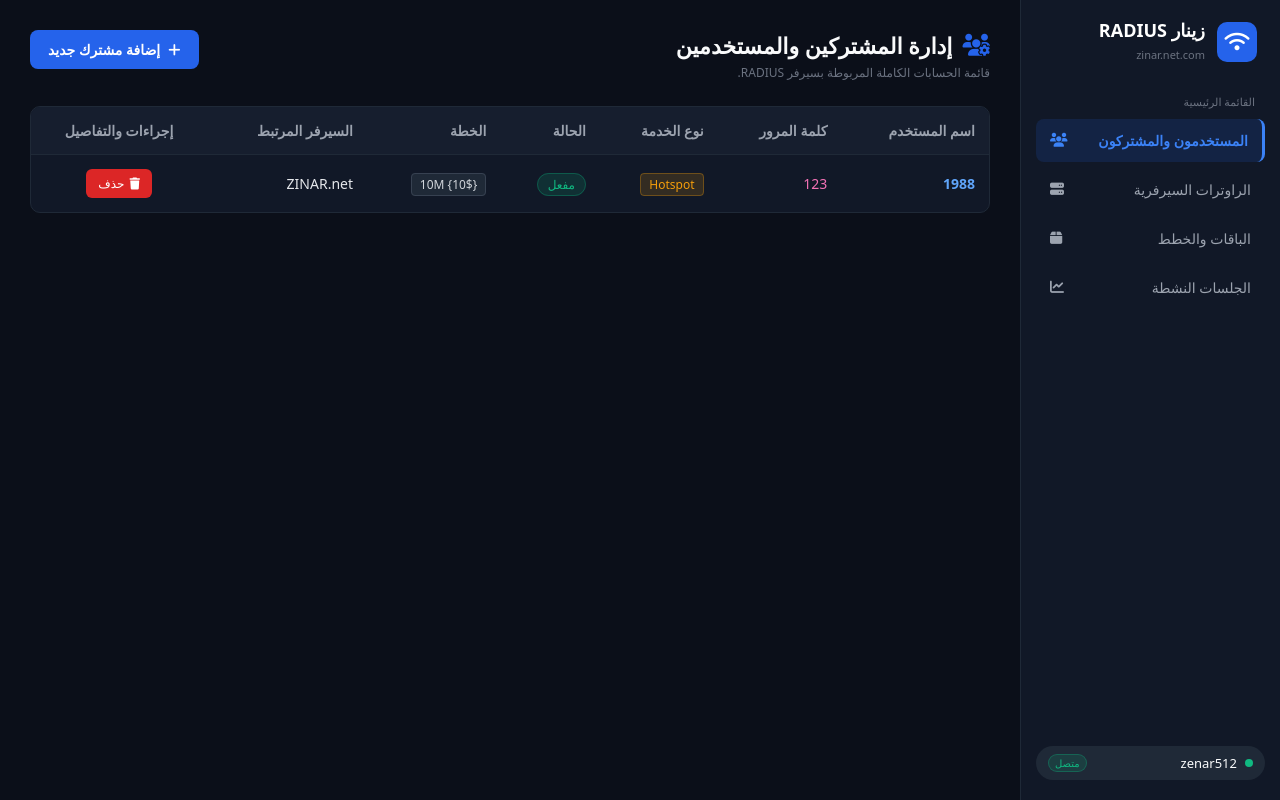
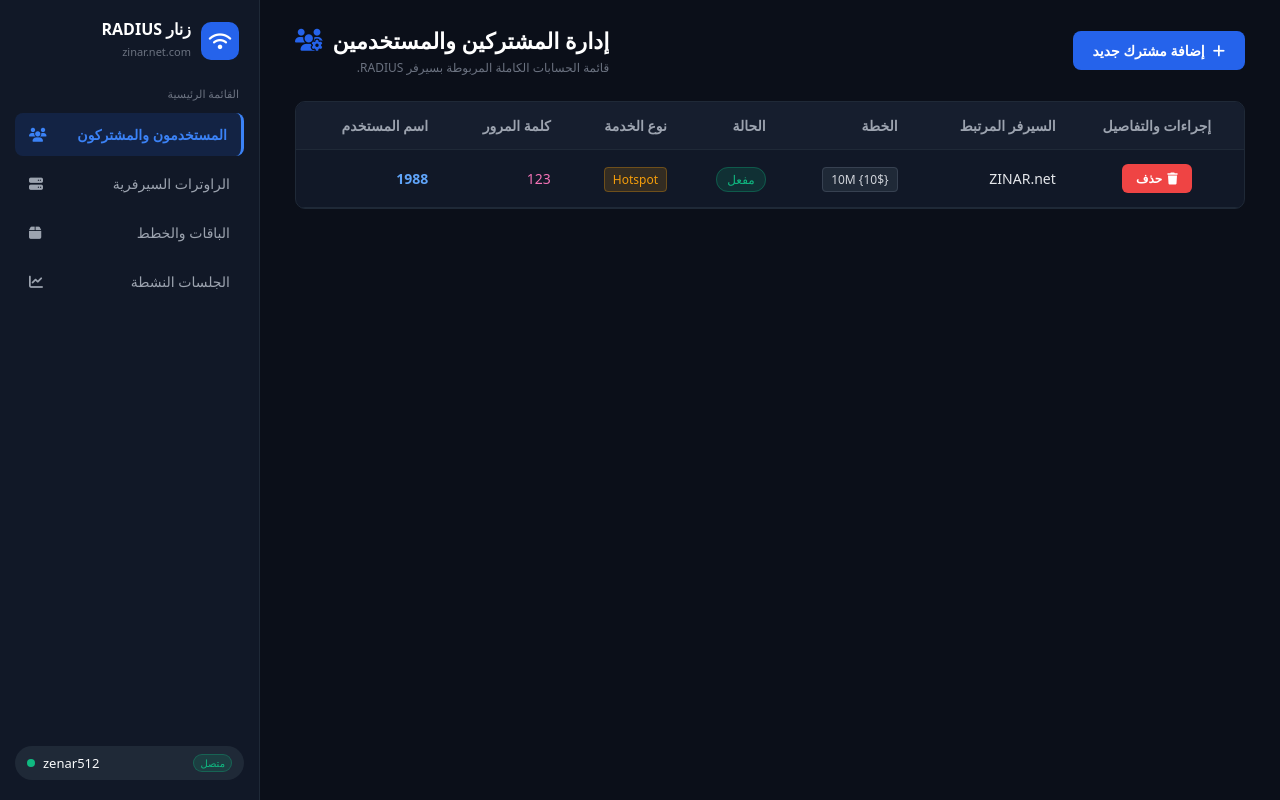
Before and after one commit to abokareemalan512-coder/zinar-radius, a Flask app: page /dashboard in a window 1280 px wide. Run offline with Flask 3, Linux system fonts and the light colour scheme.

Commit message:
Update dashboard HTML for RTL and style changes

```diff
--- a/templates/dashboard.html
+++ b/templates/dashboard.html
@@ -3,8 +3,8 @@
 <head>
     <meta charset="UTF-8">
     <meta name="viewport" content="width=device-width, initial-scale=1.0">
-    <title>زينار RADIUS - لوحة التحكم</title>
-    <!-- FontAwesome & Google Fonts -->
+    <title>زنار RADIUS - لوحة التحكم</title>
+    <!-- FontAwesome Font -->
     <link rel="stylesheet" href="https://cdnjs.cloudflare.com/ajax/libs/font-awesome/6.4.0/css/all.min.css">
 
     <style>
@@ -18,26 +18,145 @@
         body {
             background-color: #0b0f19;
             color: #f9fafb;
-            display: flex;
-            min-height: 100vh;
+            height: 100vh;
+            overflow: hidden;
             direction: rtl;
         }
 
-        /* Layout Structure */
+        /* Container Main Layout */
         .app-container {
             display: flex;
-            width: 100%;
+            width: 100vw;
             height: 100vh;
+        }
+
+        /* 1. Main Content Left Side */
+        .main-content {
+            flex: 1;
+            padding: 25px 35px;
+            overflow-y: auto;
+            background-color: #0b0f19;
+        }
+
+        .content-header {
+            display: flex;
+            justify-content: space-between;
+            align-items: center;
+            margin-bottom: 25px;
+        }
+
+        .page-title h2 {
+            font-size: 22px;
+            font-weight: bold;
+            display: flex;
+            align-items: center;
+            gap: 10px;
+            color: #ffffff;
+        }
+
+        .page-title p {
+            font-size: 12px;
+            color: #6b7280;
+            margin-top: 4px;
+        }
+
+        .btn-add-new {
+            background-color: #2563eb;
+            color: #ffffff;
+            border: none;
+            padding: 10px 20px;
+            border-radius: 8px;
+            font-size: 14px;
+            font-weight: 600;
+            cursor: pointer;
+            display: flex;
+            align-items: center;
+            gap: 8px;
+            transition: background 0.2s;
+        }
+
+        .btn-add-new:hover {
+            background-color: #1d4ed8;
+        }
+
+        /* Table Design */
+        .table-container {
+            background-color: #111827;
+            border: 1px solid #1f2937;
+            border-radius: 10px;
             overflow: hidden;
         }
 
-        /* Sidebar Design */
+        table {
+            width: 100%;
+            border-collapse: collapse;
+            text-align: right;
+            font-size: 14px;
+        }
+
+        th {
+            background-color: #161e2e;
+            color: #9ca3af;
+            padding: 14px;
+            font-weight: 600;
+            border-bottom: 1px solid #1f2937;
+        }
+
+        td {
+            padding: 14px;
+            border-bottom: 1px solid #1f2937;
+            color: #e5e7eb;
+        }
+
+        .badge-status {
+            background-color: rgba(16, 185, 129, 0.15);
+            color: #10b981;
+            border: 1px solid rgba(16, 185, 129, 0.3);
+            padding: 3px 10px;
+            border-radius: 12px;
+            font-size: 12px;
+        }
+
+        .badge-type {
+            background-color: rgba(245, 158, 11, 0.15);
+            color: #f59e0b;
+            border: 1px solid rgba(245, 158, 11, 0.3);
+            padding: 3px 8px;
+            border-radius: 4px;
+            font-size: 12px;
+        }
+
+        .badge-plan {
+            background-color: #1f2937;
+            color: #d1d5db;
+            border: 1px solid #374151;
+            padding: 3px 8px;
+            border-radius: 4px;
+            font-size: 12px;
+        }
+
+        .btn-delete {
+            background-color: #ef4444;
+            color: #ffffff;
+            border: none;
+            padding: 6px 14px;
+            border-radius: 6px;
+            font-size: 12px;
+            cursor: pointer;
+            display: inline-flex;
+            align-items: center;
+            gap: 5px;
+            font-weight: bold;
+        }
+
+        /* 2. Sidebar Right Side */
         .sidebar {
             width: 260px;
             background-color: #111827;
-            border-left: 1px solid #1f2937;
+            border-right: 1px solid #1f2937;
             display: flex;
             flex-direction: column;
+            justify-content: space-between;
             padding: 20px 15px;
             flex-shrink: 0;
         }
@@ -45,25 +164,31 @@
         .brand-header {
             display: flex;
             align-items: center;
-            gap: 12px;
-            margin-bottom: 30px;
-            padding: 0 8px;
+            justify-content: space-between;
+            margin-bottom: 25px;
+            padding: 0 5px;
+        }
+
+        .brand-title-wrap {
+            display: flex;
+            align-items: center;
+            gap: 10px;
         }
 
         .brand-logo {
             background-color: #2563eb;
             color: #ffffff;
-            width: 40px;
-            height: 40px;
+            width: 38px;
+            height: 38px;
             border-radius: 10px;
             display: flex;
             align-items: center;
             justify-content: center;
-            font-size: 20px;
+            font-size: 18px;
         }
 
         .brand-text h1 {
-            font-size: 18px;
+            font-size: 16px;
             font-weight: bold;
             color: #ffffff;
             line-height: 1.2;
@@ -77,8 +202,8 @@
         .nav-section-title {
             font-size: 11px;
             color: #6b7280;
-            margin-bottom: 10px;
-            padding: 0 10px;
+            margin-bottom: 12px;
+            padding: 0 5px;
         }
 
         .nav-menu {
@@ -112,14 +237,20 @@
         }
 
         .user-profile-badge {
-            margin-top: auto;
             background-color: #1f2937;
             padding: 8px 12px;
             border-radius: 20px;
             display: flex;
             align-items: center;
+            justify-content: space-between;
+            font-size: 13px;
+            margin-top: auto;
+        }
+
+        .user-info {
+            display: flex;
+            align-items: center;
             gap: 8px;
-            font-size: 13px;
         }
 
         .status-dot {
@@ -129,153 +260,33 @@
             border-radius: 50%;
         }
 
-        /* Main Content */
-        .main-content {
-            flex: 1;
-            padding: 30px;
-            overflow-y: auto;
-        }
-
-        .content-header {
-            display: flex;
-            justify-content: space-between;
-            align-items: flex-start;
-            margin-bottom: 25px;
-        }
-
-        .page-title h2 {
-            font-size: 22px;
-            font-weight: bold;
-            display: flex;
-            align-items: center;
-            gap: 10px;
-        }
-
-        .page-title p {
-            font-size: 12px;
-            color: #6b7280;
-            margin-top: 4px;
-        }
-
-        .btn-primary-custom {
-            background-color: #2563eb;
-            color: #ffffff;
-            border: none;
-            padding: 10px 18px;
-            border-radius: 8px;
-            font-size: 14px;
-            font-weight: 600;
-            cursor: pointer;
-            display: flex;
-            align-items: center;
-            gap: 8px;
-            transition: background 0.2s;
-        }
-
-        .btn-primary-custom:hover {
-            background-color: #1d4ed8;
-        }
-
-        /* Data Table */
-        .table-container {
-            background-color: #111827;
-            border: 1px solid #1f2937;
-            border-radius: 10px;
-            overflow: hidden;
-        }
-
-        table {
-            width: 100%;
-            border-collapse: collapse;
-            text-align: right;
-            font-size: 14px;
-        }
-
-        th {
-            background-color: #161e2e;
-            color: #9ca3af;
-            padding: 14px;
-            font-weight: 600;
-            border-bottom: 1px solid #1f2937;
-        }
-
-        td {
-            padding: 14px;
-            border-bottom: 1px solid #1f2937;
-            color: #e5e7eb;
-        }
-
-        tr:last-child td {
-            border-bottom: none;
-        }
-
-        .badge-status {
-            background-color: rgba(16, 185, 129, 0.15);
-            color: #10b981;
-            border: 1px solid rgba(10, 185, 129, 0.3);
-            padding: 2px 10px;
-            border-radius: 12px;
-            font-size: 12px;
-        }
-
-        .badge-type {
-            background-color: rgba(245, 158, 11, 0.15);
-            color: #f59e0b;
-            border: 1px solid rgba(245, 158, 11, 0.3);
-            padding: 2px 8px;
-            border-radius: 4px;
-            font-size: 12px;
-        }
-
-        .badge-plan {
-            background-color: #1f2937;
-            color: #d1d5db;
-            border: 1px solid #374151;
-            padding: 2px 8px;
-            border-radius: 4px;
-            font-size: 12px;
-        }
-
-        .btn-delete {
-            background-color: #dc2626;
-            color: #ffffff;
-            border: none;
-            padding: 6px 12px;
-            border-radius: 6px;
-            font-size: 12px;
-            cursor: pointer;
-            display: flex;
-            align-items: center;
-            gap: 5px;
-        }
-
-        /* Modal Styles */
+        /* Modal Overlay */
         .custom-modal-overlay {
             position: fixed;
             top: 0;
             left: 0;
-            width: 100%;
-            height: 100%;
-            background-color: rgba(0, 0, 0, 0.8);
+            width: 100vw;
+            height: 100vh;
+            background-color: rgba(0, 0, 0, 0.75);
             display: none;
             justify-content: center;
             align-items: center;
-            z-index: 9999;
+            z-index: 99999;
         }
 
         .custom-modal-box {
             background-color: #111827;
             border: 1px solid #1f2937;
-            border-radius: 14px;
+            border-radius: 12px;
             width: 90%;
-            max-width: 480px;
+            max-width: 450px;
             padding: 24px;
             color: #ffffff;
             box-shadow: 0 20px 25px -5px rgba(0, 0, 0, 0.5);
         }
 
         .custom-modal-box h3 {
-            margin-bottom: 20px;
+            margin-bottom: 18px;
             font-size: 18px;
             font-weight: bold;
             text-align: center;
@@ -317,7 +328,7 @@
             color: #000000;
             font-weight: bold;
             border: none;
-            padding: 11px;
+            padding: 10px;
             border-radius: 8px;
             cursor: pointer;
             flex: 1;
@@ -328,7 +339,7 @@
             background-color: #374151;
             color: #ffffff;
             border: none;
-            padding: 11px 20px;
+            padding: 10px 18px;
             border-radius: 8px;
             cursor: pointer;
             font-size: 14px;
@@ -339,15 +350,66 @@
 
     <div class="app-container">
 
-        <!-- الشريط الجانبي Sidebar -->
+        <!-- 1. المحتوى الرئيسي (على اليسار) -->
+        <main class="main-content">
+
+            <div class="content-header">
+                <button class="btn-add-new" onclick="openRouterModal()">
+                    <i class="fa-solid fa-plus"></i> إضافة مشترك جديد
+                </button>
+
+                <div class="page-title" style="text-align: right;">
+                    <h2>إدارة المشتركين والمستخدمين <i class="fa-solid fa-users-gear" style="color: #2563eb;"></i></h2>
+                    <p>قائمة الحسابات الكاملة المربوطة بسيرفر RADIUS.</p>
+                </div>
+            </div>
+
+            <!-- جدول البيانات -->
+            <div class="table-container">
+                <table>
+                    <thead>
+                        <tr>
+                            <th style="text-align: center;">إجراءات والتفاصيل</th>
+                            <th>السيرفر المرتبط</th>
+                            <th>الخطة</th>
+                            <th>الحالة</th>
+                            <th>نوع الخدمة</th>
+                            <th>كلمة المرور</th>
+                            <th>اسم المستخدم</th>
+                        </tr>
+                    </thead>
+                    <tbody id="routersTableBody">
+                        <tr>
+                            <td style="text-align: center;">
+                                <button class="btn-delete">
+                                    <i class="fa-solid fa-trash"></i> حذف
+                                </button>
+                            </td>
+                            <td>ZINAR.net</td>
+                            <td><span class="badge-plan">10M {10$}</span></td>
+                            <td><span class="badge-status">مفعل</span></td>
+                            <td><span class="badge-type">Hotspot</span></td>
+                            <td style="color: #f472b6;">123</td>
+                            <td style="color: #60a5fa; font-weight: bold;">1988</td>
+                        </tr>
+                    </tbody>
+                </table>
+            </div>
+
+        </main>
+
+        <!-- 2. الشريط الجانبي Sidebar (على اليمين) -->
         <aside class="sidebar">
+            <div>
                 <div class="brand-header">
+                    <div class="brand-title-wrap">
                         <div class="brand-logo">
                             <i class="fa-solid fa-wifi"></i>
                         </div>
                         <div class="brand-text">
-                    <h1>زينار RADIUS</h1>
+                            <h1>زنار RADIUS</h1>
                             <span>zinar.net.com</span>
+                        </div>
                     </div>
                 </div>
 
@@ -371,60 +433,18 @@
                         <i class="fa-solid fa-chart-line"></i>
                     </a>
                 </nav>
+            </div>
 
+            <!-- معلومات المستخدم أسفل الشريط الجانبي -->
             <div class="user-profile-badge">
+                <span class="badge-status" style="padding: 1px 6px; font-size: 10px;">متصل</span>
+                <div class="user-info">
+                    <span>zenar512</span>
                     <div class="status-dot"></div>
-                <span style="flex: 1;">zenar512</span>
-                <span class="badge-status" style="padding: 1px 6px; font-size: 10px;">متصل</span>
+                </div>
             </div>
         </aside>
 
-        <!-- المحتوى الرئيسي Main Content -->
-        <main class="main-content">
-
-            <div class="content-header">
-                <div class="page-title">
-                    <h2><i class="fa-solid fa-users-gear" style="color: #2563eb;"></i> إدارة المشتركين والمستخدمين</h2>
-                    <p>قائمة الحسابات الكاملة المربوطة بسيرفر RADIUS.</p>
-                </div>
-                <button class="btn-primary-custom" onclick="openRouterModal()">
-                    <i class="fa-solid fa-plus"></i> إضافة مشترك جديد
-                </button>
-            </div>
-
-            <!-- جدول البيانات -->
-            <div class="table-container">
-                <table>
-                    <thead>
-                        <tr>
-                            <th>اسم المستخدم</th>
-                            <th>كلمة المرور</th>
-                            <th>نوع الخدمة</th>
-                            <th>الحالة</th>
-                            <th>الخطة</th>
-                            <th>السيرفر المرتبط</th>
-                            <th style="text-align: center;">إجراءات والتفاصيل</th>
-                        </tr>
-                    </thead>
-                    <tbody id="routersTableBody">
-                        <tr>
-                            <td style="color: #60a5fa; font-weight: bold;">1988</td>
-                            <td style="color: #f472b6;">123</td>
-                            <td><span class="badge-type">Hotspot</span></td>
-                            <td><span class="badge-status">مفعل</span></td>
-                            <td><span class="badge-plan">10M {10$}</span></td>
-                            <td>ZINAR.net</td>
-                            <td style="text-align: center;">
-                                <button class="btn-delete" style="margin: 0 auto;">
-                                    <i class="fa-solid fa-trash"></i> حذف
-                                </button>
-                            </td>
-                        </tr>
-                    </tbody>
-                </table>
-            </div>
-
-        </main>
     </div>
 
     <!-- النافذة المنبثقة Modal -->
@@ -485,7 +505,6 @@
         }
 
         function saveRouter(event) {
-            // لمنع إعادة تصفير الصفحة عند الضغط على الزر
             if (event) event.preventDefault();
 
             const name = document.getElementById('router_name').value;
```
Lines whose indentation alone changed are shown as unchanged.
